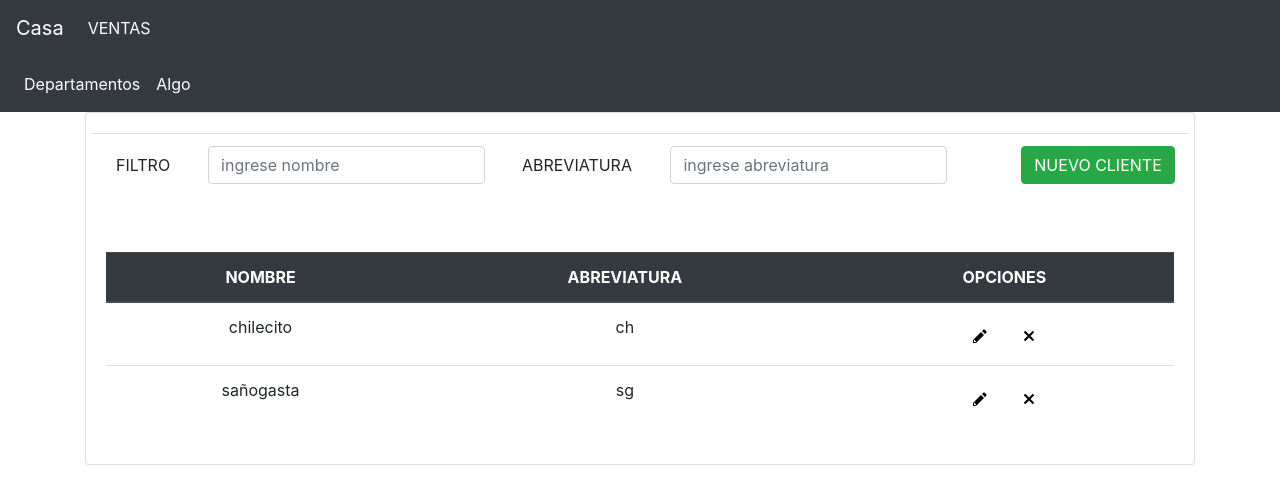
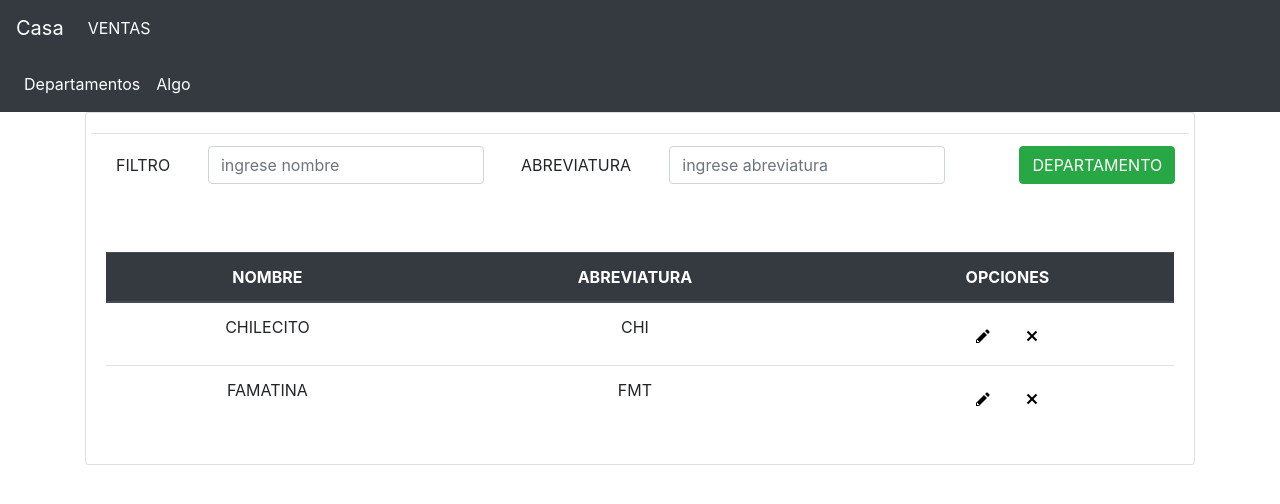
Before and after one commit to himuraxkenji/fantastic-octo-train, an Angular app in the folder frontCorralon/: page /ventas/listar-departamentos in a window 1280 px wide. Shown: the top 504 px of the page. Built offline with nearby package versions, Linux system fonts and the light colour scheme.

Commit message:
Front: Correccion nombres de Prueba

```diff
--- a/frontCorralon/src/app/ventas/listar-departamento/listar-departamento.component.html
+++ b/frontCorralon/src/app/ventas/listar-departamento/listar-departamento.component.html
@@ -19,7 +19,9 @@
                                 <input type="text" class="form-control" placeholder="ingrese abreviatura">
                             </td>
                             <td>
-                                <button class="btn btn-success" [routerLink]="['/ventas/agregar-departamento']" routerLinkActive="router-link-active" style="margin-left: 50px;">NUEVO CLIENTE</button>
+                                <button class="btn btn-success" [routerLink]="['/ventas/agregar-departamento']" routerLinkActive="router-link-active" style="margin-left: 50px;">
+                                DEPARTAMENTO
+                                </button>
                             </td>
                         </tr>
                     </thead>
@@ -41,6 +43,7 @@
                     <tr *ngFor="let departamento of departamentos " class="text-center ">
                         <td>{{departamento.nombre}}</td>
                         <td>{{departamento.abreviatura}}</td>
+
                         <td>
                             <button class="btn btn-default " title="Modificar " [routerLink]="['/ventas/modificar-departamento']">
                                     <svg xmlns="http://www.w3.org/2000/svg " width="14 " height="16 " viewBox="0 0 14 16 "><path fill-rule="evenodd " d="M0 12v3h3l8-8-3-3-8 8zm3 2H1v-2h1v1h1v1zm10.3-9.3L12 6 9 3l1.3-1.3a.996.996 0 0 1 1.41 0l1.59 1.59c.39.39.39
--- a/frontCorralon/src/app/ventas/listar-departamento/listar-departamento.component.ts
+++ b/frontCorralon/src/app/ventas/listar-departamento/listar-departamento.component.ts
@@ -11,14 +11,14 @@ export class ListarDepartamentoComponent implements OnInit {
   departamentos:Departamento[] = [
     {
       id:1,
-      nombre:"chilecito",
-      abreviatura:"ch",
+      nombre:"CHILECITO",
+      abreviatura:"CHI",
       habilitado:1
     },
     {
       id:2,
-      nombre:"sañogasta",
-      abreviatura:"sg",
+      nombre:"FAMATINA",
+      abreviatura:"FMT",
       habilitado:1
     }
   ];
--- a/frontCorralon/src/app/ventas/sub-menu/sub-menu.component.ts
+++ b/frontCorralon/src/app/ventas/sub-menu/sub-menu.component.ts
@@ -12,8 +12,8 @@ export class SubMenuComponent implements OnInit {
 
   ngOnInit() {
   }
-  departamentos(){
-    this.router.navigate(['ventas/listar-departamentos']);
-  }
+  // departamentos(){
+  //   this.router.navigate(['ventas/listar-departamentos']);
+  // }
 
 }
```
